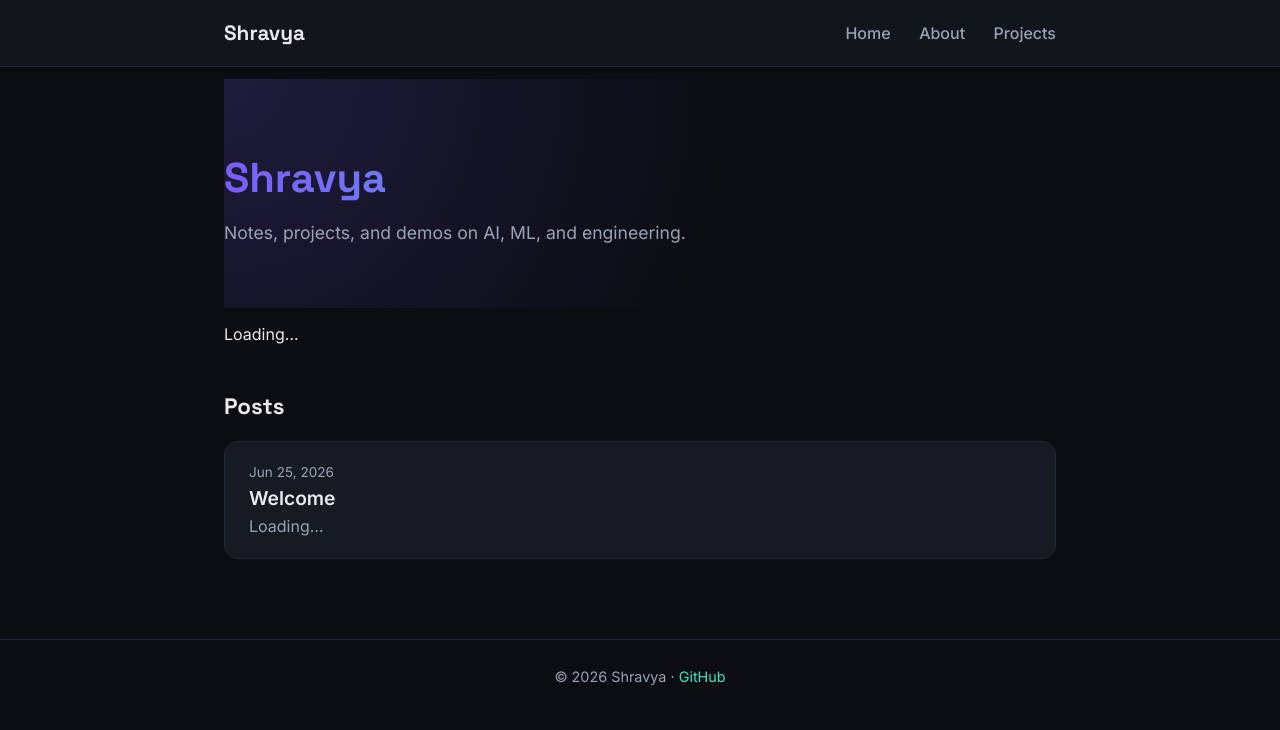
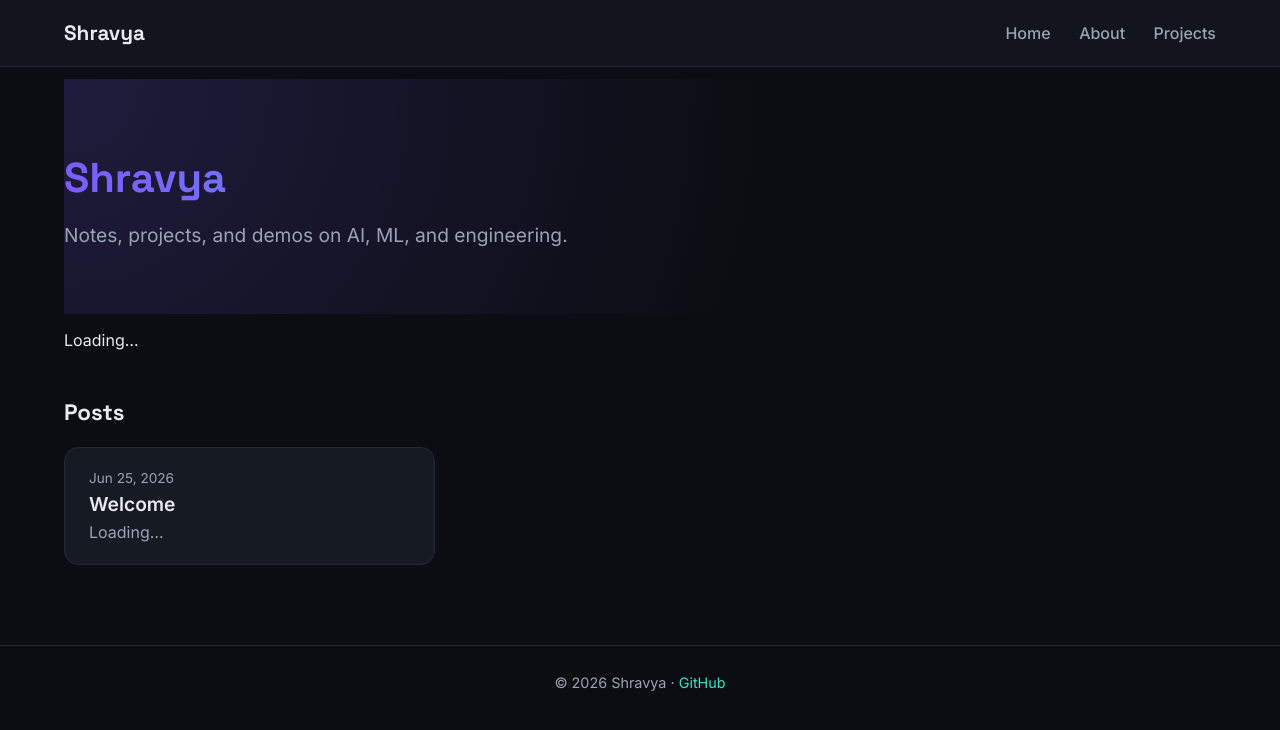
Before and after one commit to shravya258/shravya258.github.io, a Jekyll site: the page built from index.md, in a window 1280 px wide. Shown: the top 730 px of the page. Built offline with Jekyll 4.4.1, drawn with Linux system fonts in a browser that asks for light colours.

Commit message:
Widen layout to fill desktop viewport, card grid for posts

```diff
--- a/assets/css/style.css
+++ b/assets/css/style.css
@@ -25,9 +25,10 @@ a { color: var(--accent-2); text-decoration: none; }
 a:hover { text-decoration: underline; }
 
 .wrap {
-  max-width: 880px;
+  width: 100%;
+  max-width: 1400px;
   margin: 0 auto;
-  padding: 0 24px;
+  padding: 0 5vw;
 }
 
 /* Header */
@@ -71,8 +72,8 @@ a:hover { text-decoration: underline; }
 }
 .hero p {
   color: var(--text-dim);
-  font-size: 1.1rem;
-  max-width: 560px;
+  font-size: 1.2rem;
+  max-width: 720px;
 }
 
 /* Main content */
@@ -85,7 +86,14 @@ main { padding: 12px 0 80px; }
 }
 
 /* Post cards */
-.post-list { list-style: none; padding: 0; margin: 0; display: grid; gap: 16px; }
+.post-list {
+  list-style: none;
+  padding: 0;
+  margin: 0;
+  display: grid;
+  gap: 20px;
+  grid-template-columns: repeat(auto-fill, minmax(300px, 1fr));
+}
 .post-card {
   background: var(--card);
   border: 1px solid var(--border);
```
